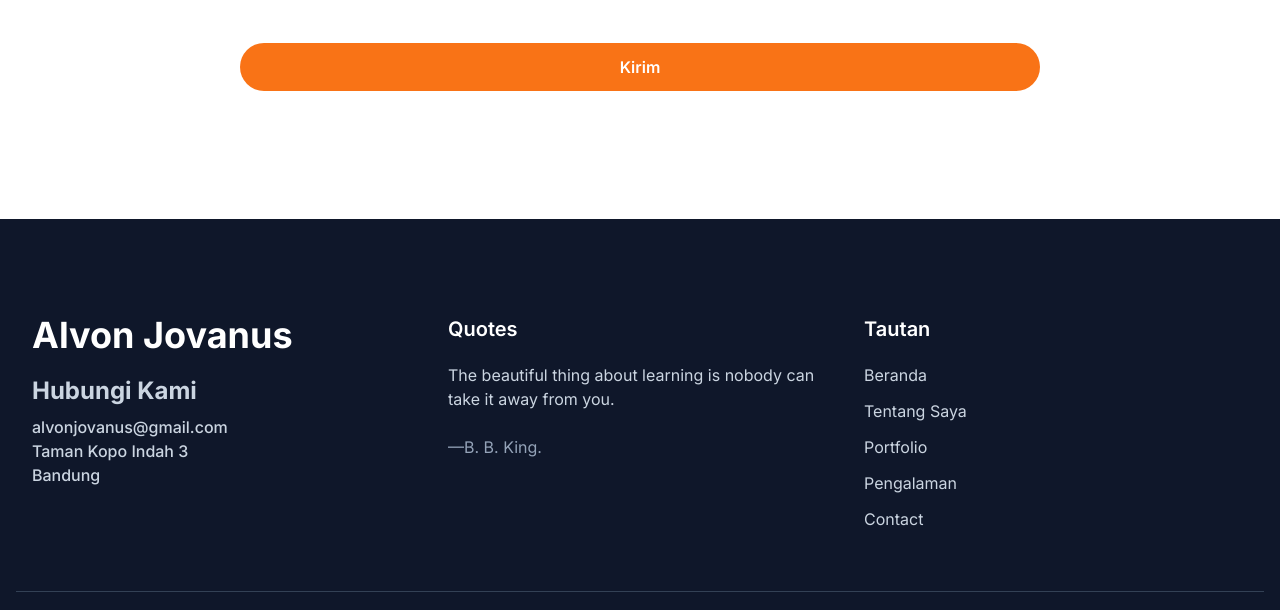
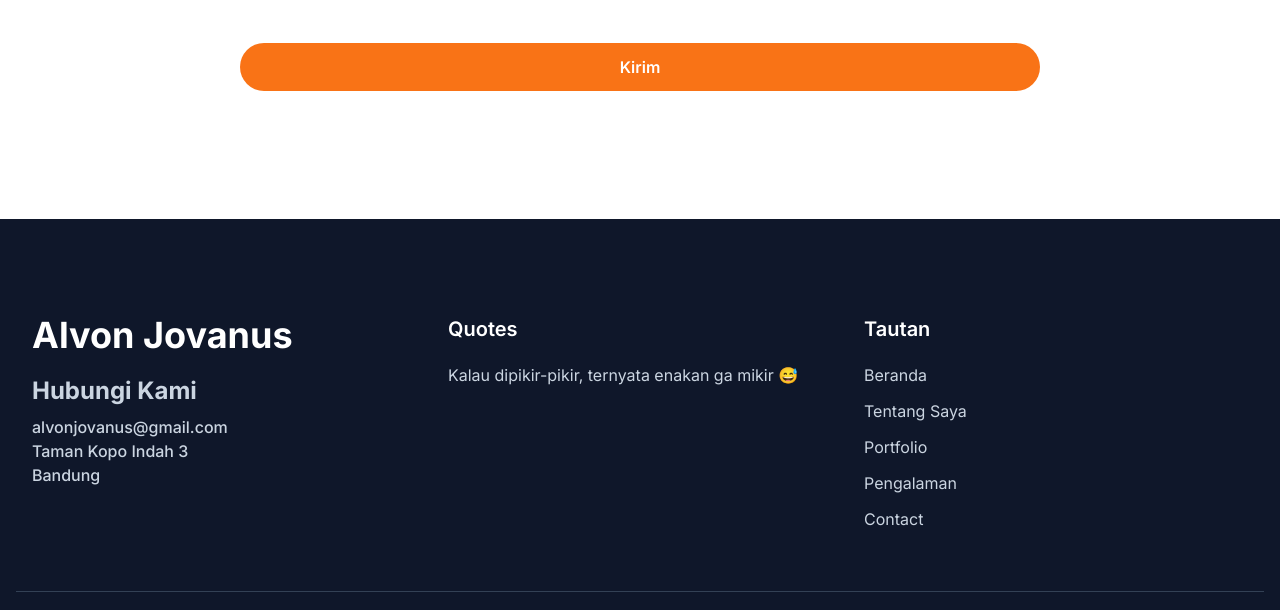
Before and after one commit to AlvonJ/portfolio-alvonjovanus, a website: page index.html in a window 1280 px wide. Shown: the part 3882-4492 px from the top of the page. Drawn offline with Linux system fonts and the light colour scheme.

Commit message:
change quotes

```diff
--- a/index.html
+++ b/index.html
@@ -446,12 +446,12 @@
             <div class="w-full px-4 mb-12 md:w-1/3">
                <h3 class="mb-5 text-xl font-semibold text-white">Quotes</h3>
                <blockquote class="inline-block text-base text-slate-300">
-                  <p class="mb-6">
-                     The beautiful thing about learning is nobody can take it away from you.
+                  <p class="">
+                     Kalau dipikir-pikir, ternyata enakan ga mikir 😅
                   </p>
-                  <p class="text-slate-400">
-                     &mdash;B. B. King.
-                  </p>
+                  <!-- <p class="text-slate-400">
+                     &mdash;
+                  </p> -->
                </blockquote>
             </div>
             <div class="w-full px-4 mb-12 md:w-1/3">
```
